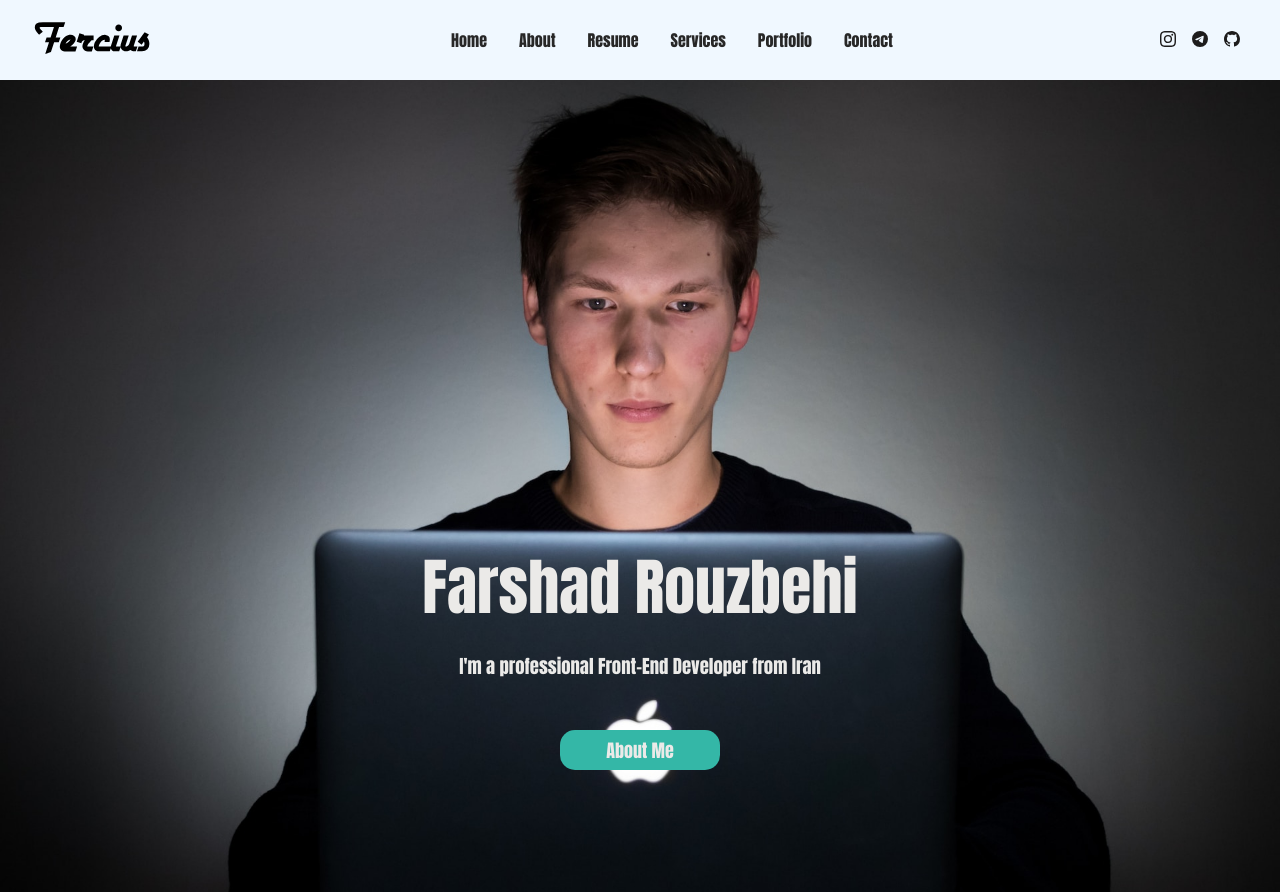
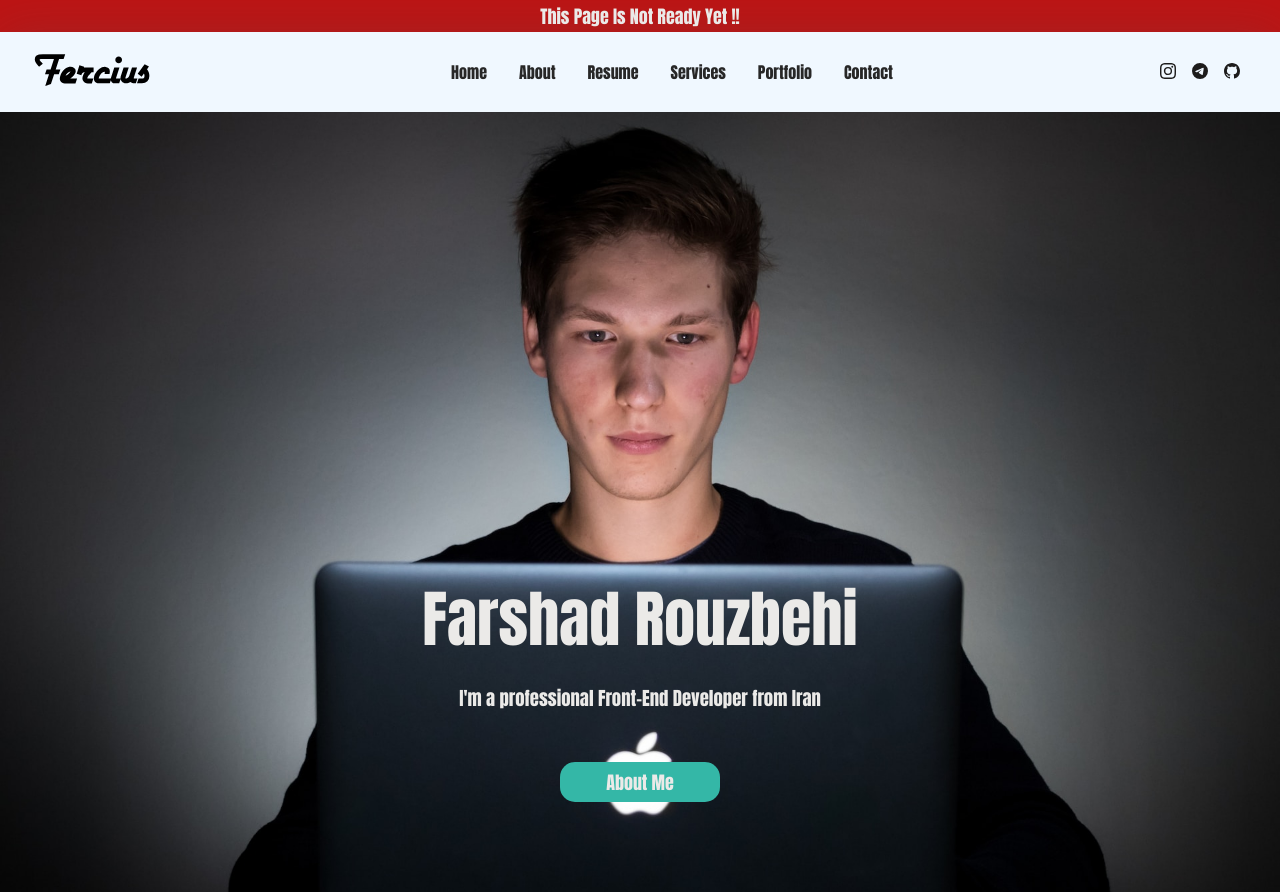
Before and after one commit to Farshadr12/cv-website-html-css, a plain HTML site: page index.html in a window 1280 px wide. Shown: the top 892 px of the page. Drawn offline with Linux system fonts and the light colour scheme; a script that the page names is missing.

Commit message:
modified:   index.html 	modified:   styles.css

```diff
--- a/index.html
+++ b/index.html
@@ -7,8 +7,8 @@
     <link rel="stylesheet" href="styles.css">
 </head>
 <body>
+    <div class="alert"><p>This Page Is Not Ready Yet !!</p></div>
     <header>
-
         <nav>
             <div class="navItem">
                 <a href="index.html"><img src="logo.svg" alt="LOGO" width="120px"></a>
--- a/styles.css
+++ b/styles.css
@@ -5,6 +5,16 @@ body {
   padding: 0px;
   font-family: Impact, Haettenschweiler, "Arial Narrow Bold", sans-serif;
   scroll-behavior: smooth;
+}
+.alert {
+  background-color: rgb(189, 20, 20);
+  color: #ebeae8;
+  font-size: large;
+  margin: 0px;
+  height: 32px;
+  justify-content: center;
+  display: flex;
+  align-items: center;
 }
 
 header {
```
